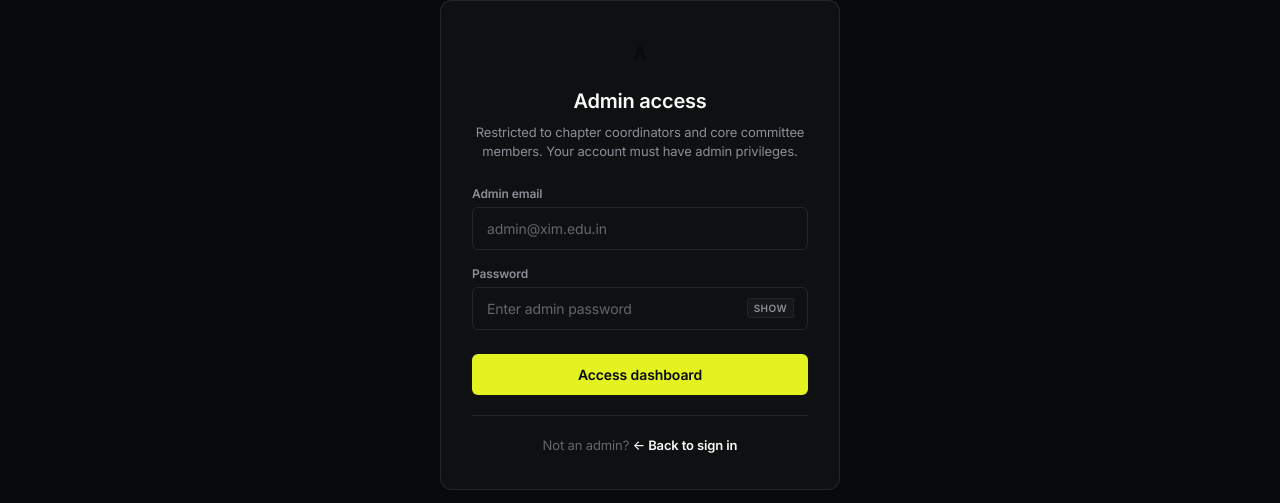
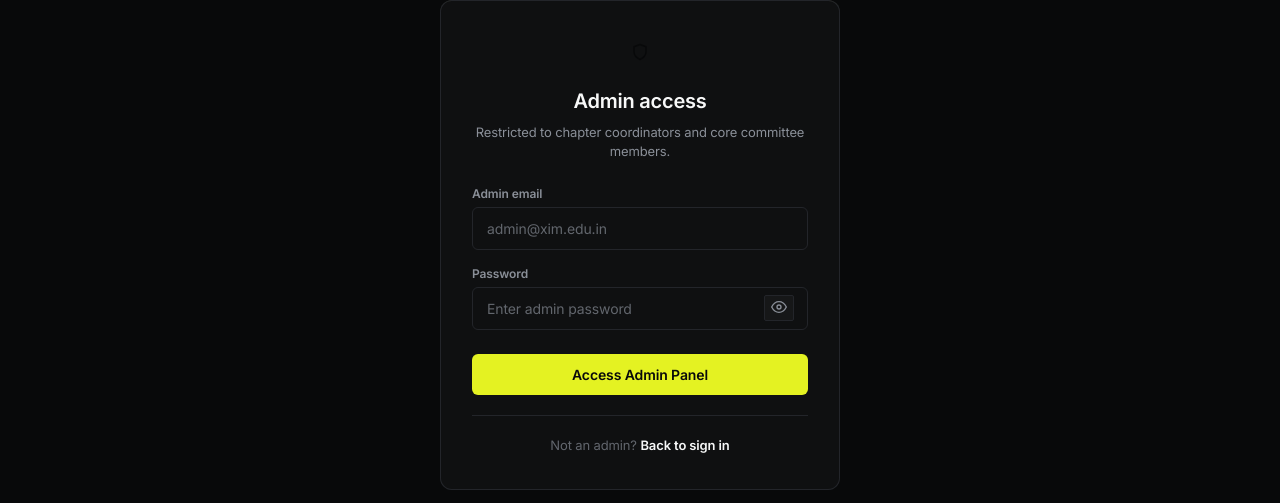
Before and after one commit to Kaifkhurshid7/ACM-XIM-ENVOY, a React (Vite) app in the folder acmmedia-frontend/: page /admin-login in a window 1280 px wide. Shown: the part 220-723 px from the top of the page. Built offline with nearby package versions, Linux system fonts and the light colour scheme; no server answers.

Commit message:
feat(AdminLogin): Enhance admin login with toast notifications and improved accessibility

```diff
--- a/acmmedia-frontend/src/pages/AdminLogin.jsx
+++ b/acmmedia-frontend/src/pages/AdminLogin.jsx
@@ -1,13 +1,17 @@
-import React, { useState, useContext } from "react";
+import { useState, useContext } from "react";
 import { AuthContext } from "../context/AuthContext";
 import { useNavigate } from "react-router-dom";
 import { getCurrentUser } from "../api/auth";
 import { extractErrorMessage, extractObject } from "../utils/api";
+import { AUTH } from "../constants/copy";
+import Toast from "../components/Toast";
+import { EyeIcon, EyeOffIcon, ShieldIcon } from "../components/ui/Icons";
 
 const AdminLogin = () => {
   const [formData, setFormData] = useState({ email: "", password: "" });
   const [loading, setLoading] = useState(false);
   const [showPassword, setShowPassword] = useState(false);
+  const [toast, setToast] = useState(null);
   const { login, logout } = useContext(AuthContext);
   const navigate = useNavigate();
 
@@ -21,13 +25,13 @@ const AdminLogin = () => {
       const { data } = await getCurrentUser();
       const currentUser = extractObject(data, ["user", "data"]);
       if (currentUser?.role !== "admin") {
-        alert("Access denied. This account doesn't have admin privileges.");
+        setToast({ type: "error", message: AUTH.ADMIN_LOGIN.ERROR_DENIED });
         logout();
       } else {
         navigate("/admin");
       }
     } catch (err) {
-      alert(extractErrorMessage(err, "Authentication failed. Please check your credentials."));
+      setToast({ type: "error", message: extractErrorMessage(err, AUTH.ADMIN_LOGIN.ERROR_CREDENTIALS) });
     } finally {
       setLoading(false);
     }
@@ -37,30 +41,61 @@ const AdminLogin = () => {
     <div className="auth-wrapper">
       <div className="auth-card admin-auth">
         <header className="auth-card-header">
-          <div className="auth-logo-mark" style={{ background: "var(--color-primary-dark)" }}>A</div>
-          <h1>Admin access</h1>
-          <p>Restricted to chapter coordinators and core committee members. Your account must have admin privileges.</p>
+          <div className="auth-logo-mark" style={{ background: "var(--color-primary-dark)" }}>
+            <ShieldIcon size={18} />
+          </div>
+          <h1>{AUTH.ADMIN_LOGIN.HEADING}</h1>
+          <p>{AUTH.ADMIN_LOGIN.SUBHEADING}</p>
         </header>
 
-        <form onSubmit={handleSubmit} className="auth-form-grid">
+        <form onSubmit={handleSubmit} className="auth-form-grid" noValidate>
           <div className="field-group full-width">
-            <label>Admin email</label>
-            <input type="email" placeholder="admin@xim.edu.in" value={formData.email} onChange={(e) => setFormData({ ...formData, email: e.target.value })} required />
+            <label htmlFor="admin-email">{AUTH.ADMIN_LOGIN.LABEL_EMAIL}</label>
+            <input
+              id="admin-email"
+              type="email"
+              placeholder={AUTH.ADMIN_LOGIN.PLACEHOLDER_EMAIL}
+              value={formData.email}
+              onChange={(e) => setFormData({ ...formData, email: e.target.value })}
+              required
+              autoComplete="email"
+              aria-required="true"
+            />
           </div>
           <div className="field-group full-width">
-            <label>Password</label>
+            <label htmlFor="admin-password">{AUTH.ADMIN_LOGIN.LABEL_PASSWORD}</label>
             <div className="input-with-icon">
-              <input type={showPassword ? "text" : "password"} placeholder="Enter admin password" value={formData.password} onChange={(e) => setFormData({ ...formData, password: e.target.value })} required />
-              <button type="button" className="toggle-pw" onClick={() => setShowPassword(!showPassword)}>{showPassword ? "Hide" : "Show"}</button>
+              <input
+                id="admin-password"
+                type={showPassword ? "text" : "password"}
+                placeholder={AUTH.ADMIN_LOGIN.PLACEHOLDER_PASSWORD}
+                value={formData.password}
+                onChange={(e) => setFormData({ ...formData, password: e.target.value })}
+                required
+                autoComplete="current-password"
+                aria-required="true"
+              />
+              <button
+                type="button"
+                className="toggle-pw"
+                onClick={() => setShowPassword(!showPassword)}
+                aria-label={showPassword ? "Hide password" : "Show password"}
+              >
+                {showPassword ? <EyeOffIcon size={16} /> : <EyeIcon size={16} />}
+              </button>
             </div>
           </div>
-          <button type="submit" className="auth-submit-btn" disabled={loading}>{loading ? "Verifying..." : "Access dashboard"}</button>
+          <button type="submit" className="auth-submit-btn" disabled={loading} aria-busy={loading}>
+            {loading ? "Verifying..." : AUTH.ADMIN_LOGIN.BUTTON_SUBMIT}
+          </button>
         </form>
 
         <div className="auth-card-footer">
-          <p>Not an admin? <span onClick={() => navigate("/login")}>← Back to sign in</span></p>
+          <p>Not an admin? <span onClick={() => navigate("/login")} role="link" tabIndex={0} onKeyDown={(e) => e.key === "Enter" && navigate("/login")}>Back to sign in</span></p>
         </div>
       </div>
+
+      <Toast toast={toast} onClose={() => setToast(null)} />
     </div>
   );
 };
```
